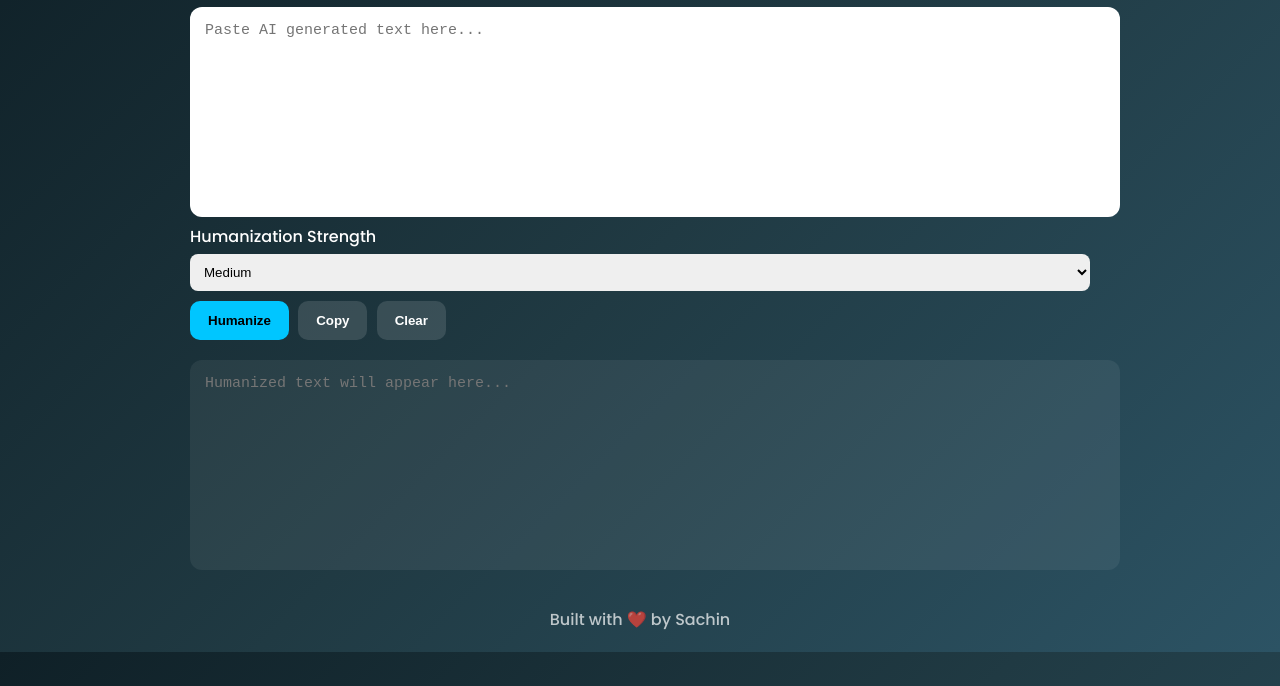
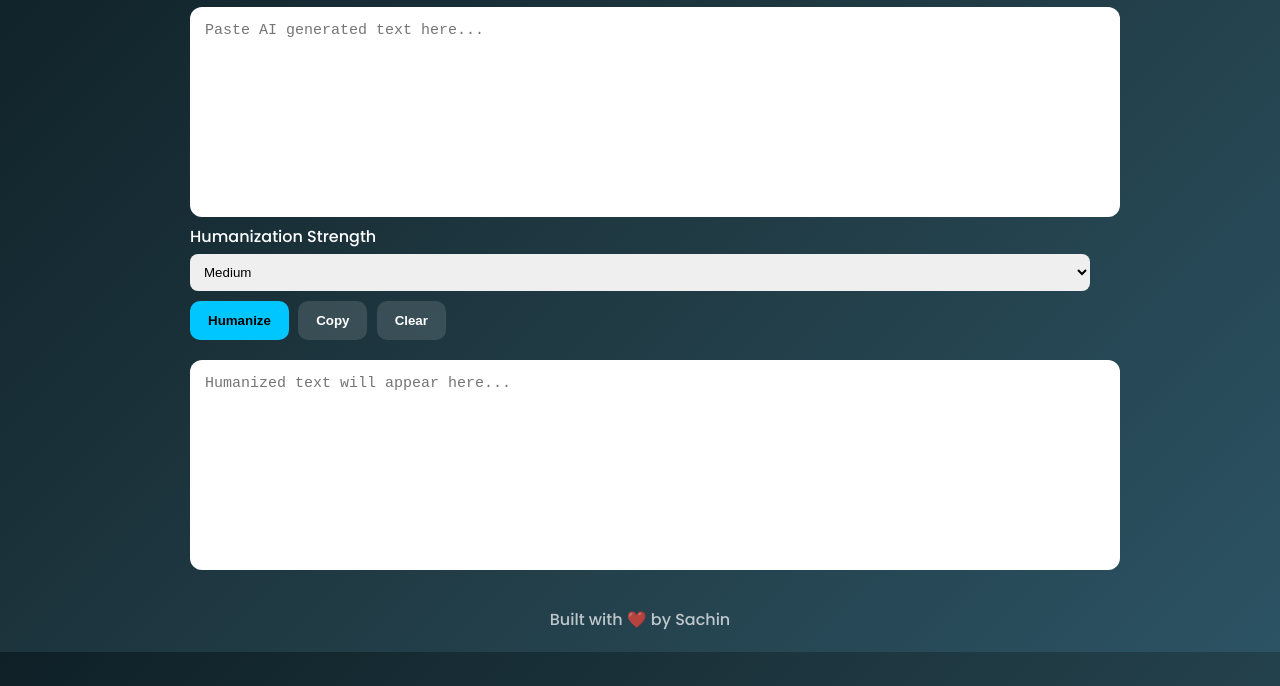
Before and after one commit to sachinadi88-ui/ai, a plain HTML site: page index.html in a window 1280 px wide. Shown: the part 114-800 px from the top of the page. Drawn offline with Linux system fonts and the light colour scheme.

Commit message:
Update index.html

```diff
--- a/index.html
+++ b/index.html
@@ -39,7 +39,7 @@ textarea{
 }
 
 .output{
-    background:#ffffff10;
+    background:white;
     margin-top:20px;
 }
 
```
